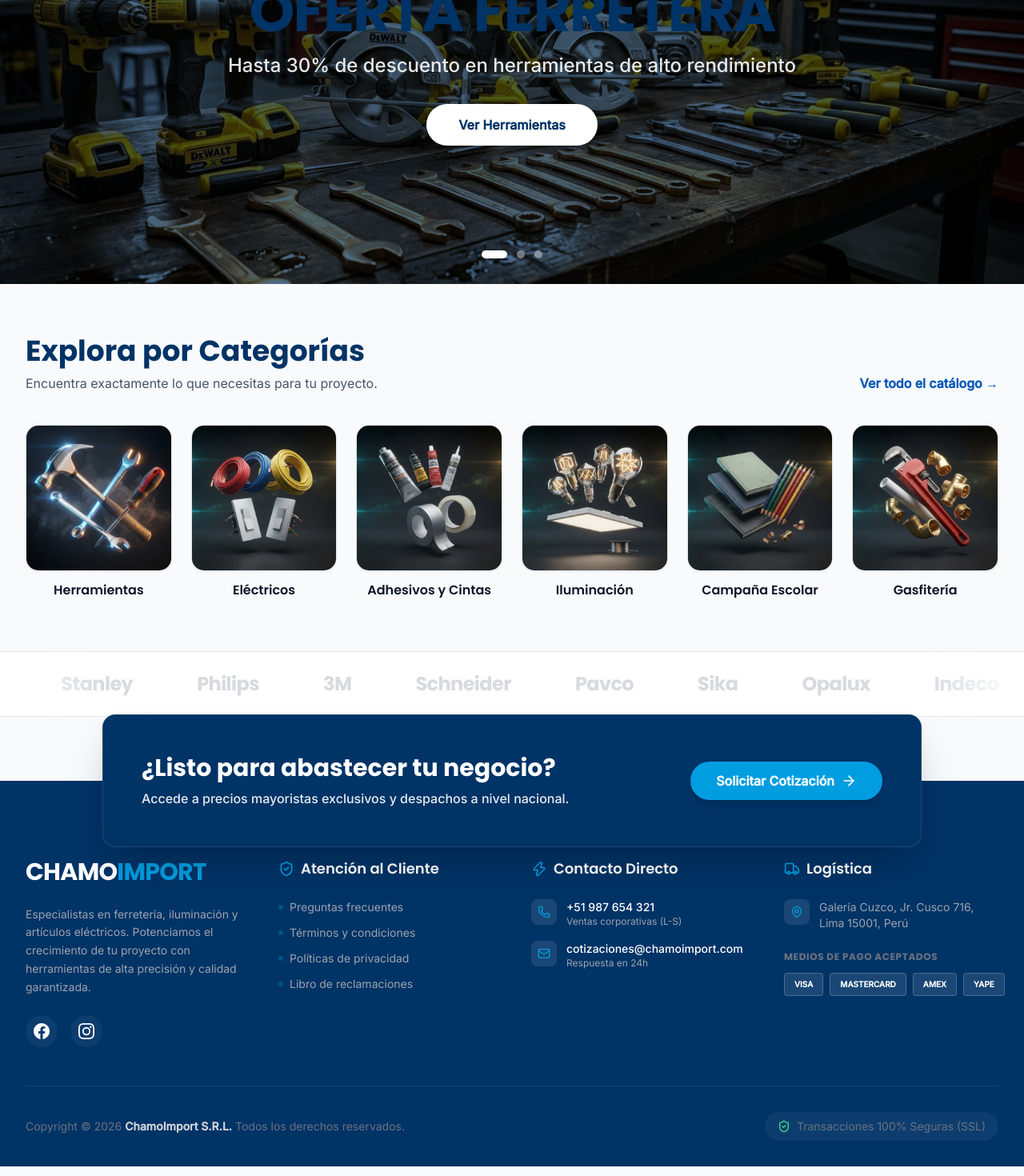
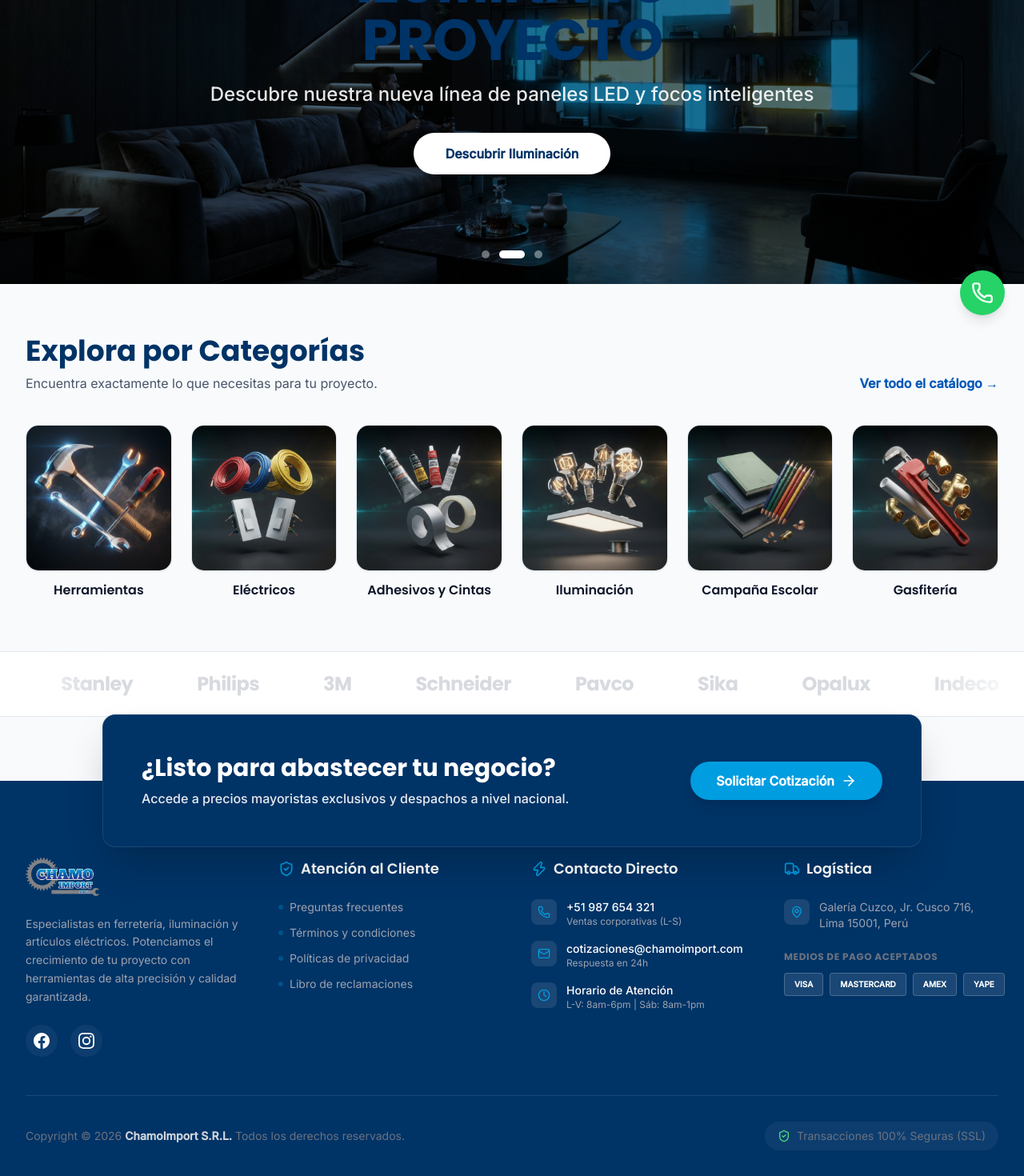
Before and after one commit to agalarzag/catalogo-web-galarza, a React (Vite) app: page / in a window 1280 px wide. Shown: the part 382-1852 px from the top of the page at 80% size. Built offline with nearby package versions, Linux system fonts and the light colour scheme.

Commit message:
Implementacion de cabecera stickly, boton whatsapp

```diff
--- a/src/App.tsx
+++ b/src/App.tsx
@@ -6,6 +6,8 @@ import Catalogo from './pages/Catalogo';
 import Nosotros from './pages/Nosotros';
 import Contacto from './pages/Contacto';
 import QuoteModal from './components/common/QuoteModal';
+import NotFound from './pages/NotFound';
+import { Phone } from 'lucide-react';
 
 function App() {
   return (
@@ -18,7 +20,7 @@ function App() {
           <Route path="/catalogo" element={<Catalogo />} />
           <Route path="/nosotros" element={<Nosotros />} />
           <Route path="/contacto" element={<Contacto />} />
-          <Route path="*" element={<div className="p-20 text-center text-2xl font-bold text-secondary">Página en construcción 🚧</div>} />
+          <Route path="*" element={<NotFound />} />
         </Routes>
       </main>
 
@@ -26,6 +28,17 @@ function App() {
 
       {/* Global QuoteModal — listens for openQuoteModal events from anywhere */}
       <QuoteModal />
+
+      {/* WhatsApp Floating Button (RF-16) */}
+      <a
+        href="https://wa.me/51987654321?text=Hola%2C%20quisiera%20solicitar%20una%20cotizaci%C3%B3n"
+        target="_blank"
+        rel="noopener noreferrer"
+        aria-label="Contactar por WhatsApp"
+        className="fixed bottom-6 right-6 z-[100] bg-[#25D366] hover:bg-[#128C7E] text-white w-14 h-14 rounded-full shadow-lg hover:shadow-xl hover:-translate-y-1 transition-all duration-300 flex items-center justify-center"
+      >
+        <Phone size={28} />
+      </a>
     </div>
   )
 }
--- a/src/components/layout/Footer.tsx
+++ b/src/components/layout/Footer.tsx
@@ -26,9 +26,15 @@ export default function Footer() {
         {/* Columna 1: Marca y Propuesta de Valor */}
         <div className="space-y-6">
           <div className="flex items-center">
-             <span className="text-3xl font-title font-black tracking-tight text-white">
-               CHAMO<span className="text-accent">IMPORT</span>
-             </span>
+            <img
+              src="/brand/logo.png"
+              alt="Chamo Import Logo"
+              className="h-12 object-contain"
+              onError={(e) => {
+                e.currentTarget.style.display = 'none';
+                e.currentTarget.parentElement?.insertAdjacentHTML('beforeend', '<span class="text-3xl font-title font-black tracking-tight text-white">CHAMO<span class="text-accent">IMPORT</span></span>');
+              }}
+            />
           </div>
           <p className="text-sm text-gray-400 leading-relaxed">
             Especialistas en ferretería, iluminación y artículos eléctricos. Potenciamos el crecimiento de tu proyecto con herramientas de alta precisión y calidad garantizada.
@@ -81,6 +87,13 @@ export default function Footer() {
                 <p className="text-xs">Respuesta en 24h</p>
               </div>
             </li>
+            <li className="flex items-start gap-3 hover:text-white transition-colors cursor-default">
+              <div className="bg-white/10 p-2 rounded-lg text-accent"><Clock size={16} /></div>
+              <div>
+                <p className="font-medium text-white">Horario de Atención</p>
+                <p className="text-xs">L-V: 8am-6pm | Sáb: 8am-1pm</p>
+              </div>
+            </li>
           </ul>
         </div>
 
--- a/src/components/layout/Header.tsx
+++ b/src/components/layout/Header.tsx
@@ -89,7 +89,7 @@ export default function Header() {
   };
 
   return (
-    <header className="w-full font-sans relative">
+    <header className="w-full font-sans sticky top-0 z-50 bg-white shadow-md">
       {/* 1. TOP BAR: Contacto y Redes */}
       <div className="hidden md:flex bg-gray-100 text-text-muted py-1.5 px-4 md:px-8 text-xs justify-between items-center border-b border-border">
         <div className="flex items-center gap-4">
--- /dev/null
+++ b/src/pages/NotFound.tsx
@@ -0,0 +1,19 @@
+import { Link } from 'react-router-dom';
+
+export default function NotFound() {
+  return (
+    <div className="min-h-screen flex flex-col items-center justify-center text-center px-4 bg-bg">
+      <h1 className="text-9xl font-title font-black text-primary mb-4">404</h1>
+      <h2 className="text-3xl font-title font-bold text-secondary mb-6">Página no encontrada</h2>
+      <p className="text-text-muted mb-8 max-w-md">
+        Lo sentimos, la página que estás buscando no existe o ha sido movida.
+      </p>
+      <Link
+        to="/"
+        className="bg-accent hover:bg-accent/90 text-white font-bold py-3 px-8 rounded-full shadow-lg transition-all"
+      >
+        Volver al Inicio
+      </Link>
+    </div>
+  );
+}
```
